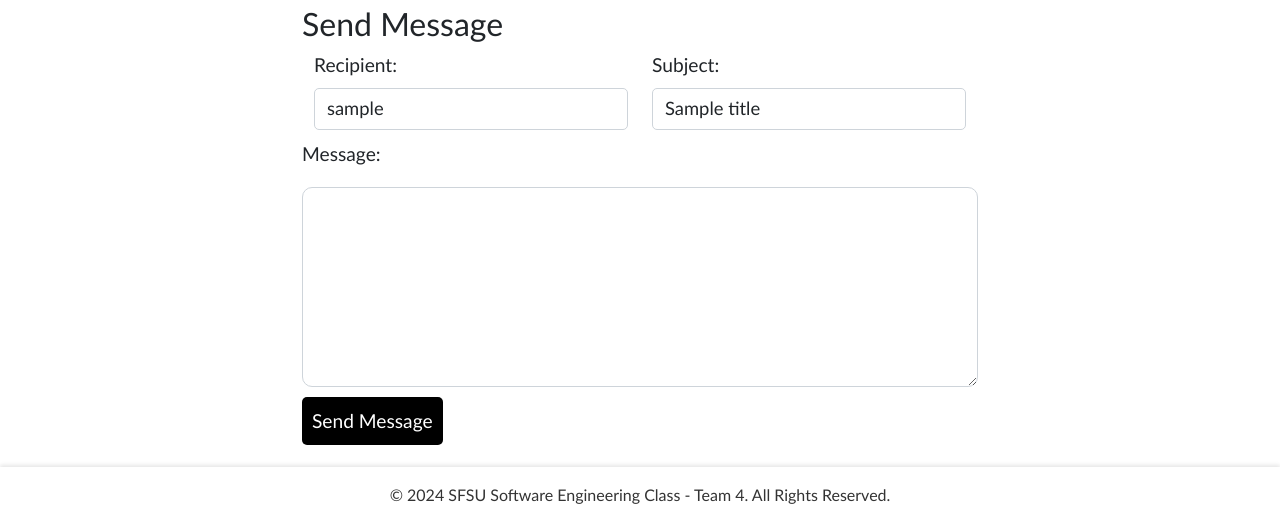
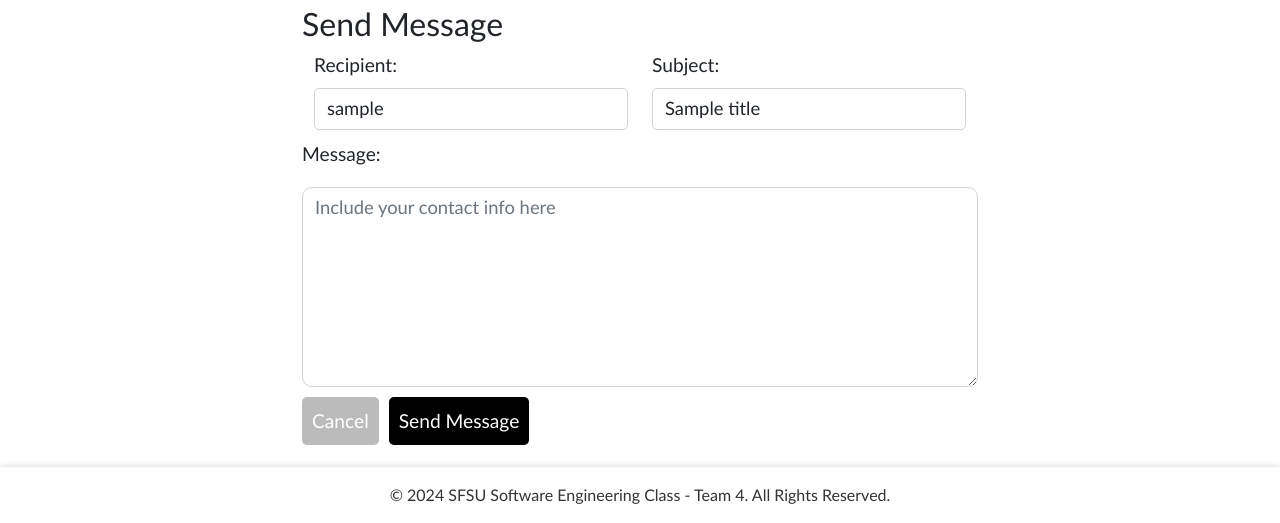
Before and after one commit to Amandeep-Singh-24/SwiftSell, a Flask app: template application/templates/message.html in a window 1280 px wide. Shown: the part 277-800 px from the top of the page. Run offline with Flask 3, Linux system fonts and the light colour scheme; the template is opened without the code that fills it: most values are stand-ins (such as "Sample title", 1, 10 or a date in 2020).

Commit message:
Implemented M3 suggestions to message page.

```diff
--- a/application/src/static/css/message.css
+++ b/application/src/static/css/message.css
@@ -39,3 +39,23 @@ textarea.form-control {
 .btn-send-message:hover {
     background-color: #dcdcdc !important; /* Button background color on hover */
 }
+
+.btn-cancel {
+    background-color: #bbb !important;
+    color: white !important;
+    border: none; /* Remove button border */
+    padding: 10px 10px; /* Adjust button padding */
+    font-size: 1.2rem; /* Adjust button font size */
+    border-radius: 5px; /* Rounded corners */
+}
+
+.btn-cancel:hover {
+    background-color: #dcdcdc !important; /* Button background color on hover */
+}
+
+.button-container {
+    display: flex; /* Use flexbox layout */
+}
+.button-container button {
+    margin-right: 10px; /* Add margin between buttons */
+}
--- a/application/templates/message.html
+++ b/application/templates/message.html
@@ -1,13 +1,17 @@
-{% extends 'base_navbar.html' %}
+{% extends 'base_navbar.html' %} {% block title %}Message - SwiftSell{% endblock
+%} {% block head_extra %}
+<!-- Custom styles for this page -->
+<link
+  rel="stylesheet"
+  href="{{ url_for('static', filename='css/message.css') }}"
+/>
 
-{% block title %}Message - SwiftSell{% endblock %}
-
-{% block head_extra %}
-    <!-- Custom styles for this page -->
-    <link rel="stylesheet" href="{{ url_for('static', filename='css/message.css') }}">
-{% endblock %}
-
-{% block content %}
+<script>
+  function closeMessageTab() {
+    window.close(); // Close the current tab
+  }
+</script>
+{% endblock %} {% block content %}
 <!-- Section for sending a message -->
 <div class="message-section">
   <div class="container">
@@ -17,22 +21,51 @@
         <div class="col-lg-6">
           <div class="form-group">
             <label for="recipient" class="form-label">Recipient:</label>
-                            <input type="text" class="form-control" id="recipient" name="recipient" value="{{ username }}" required>
+            <input
+              type="text"
+              class="form-control"
+              id="recipient"
+              name="recipient"
+              value="{{ username }}"
+            />
           </div>
         </div>
         <div class="col-lg-6">
           <div class="form-group">
             <label for="subject" class="form-label">Subject:</label>
-                            <input type="text" class="form-control" id="subject" name="subject" value="{{ title }}" required>
+            <input
+              type="text"
+              class="form-control"
+              id="subject"
+              name="subject"
+              value="{{ title }}"
+            />
           </div>
         </div>
       </div>
       <div class="form-group">
         <label for="message" class="form-label">Message:</label>
-                    <textarea class="form-control" id="message" name="message" rows="8" required></textarea>
+        <textarea
+          class="form-control"
+          id="message"
+          name="message"
+          placeholder="Include your contact info here"
+          rows="8"
+        ></textarea>
       </div>
+      <div class="button-container">
+        <button
+          type="submit"
+          class="btn btn-cancel btn-block"
+          onclick="closeMessageTab()"
+        >
+          Cancel
+        </button>
+
         <button type="submit" class="btn btn-send-message">Send Message</button>
+      </div>
     </form>
   </div>
 </div>
+
 {% endblock %}
--- a/application/templates/search_results.html
+++ b/application/templates/search_results.html
@@ -62,7 +62,7 @@
                     <div class="col-md-3 d-flex flex-column justify-content-center border-start ps-4 pe-4">
                         <div class="text-center">
                             <h5 class="card-price text-danger">${{ '%.2f'|format(item.price) }}</h5>
-                            <a href="/message" class="btn btn-outline-primary contact-seller">Contact Seller</a>
+                            <a href="/message" target="_blank" class="btn btn-outline-primary contact-seller">Contact Seller</a>
                         </div>
                     </div>
                 </div>
```
Lines whose indentation alone changed are shown as unchanged.
